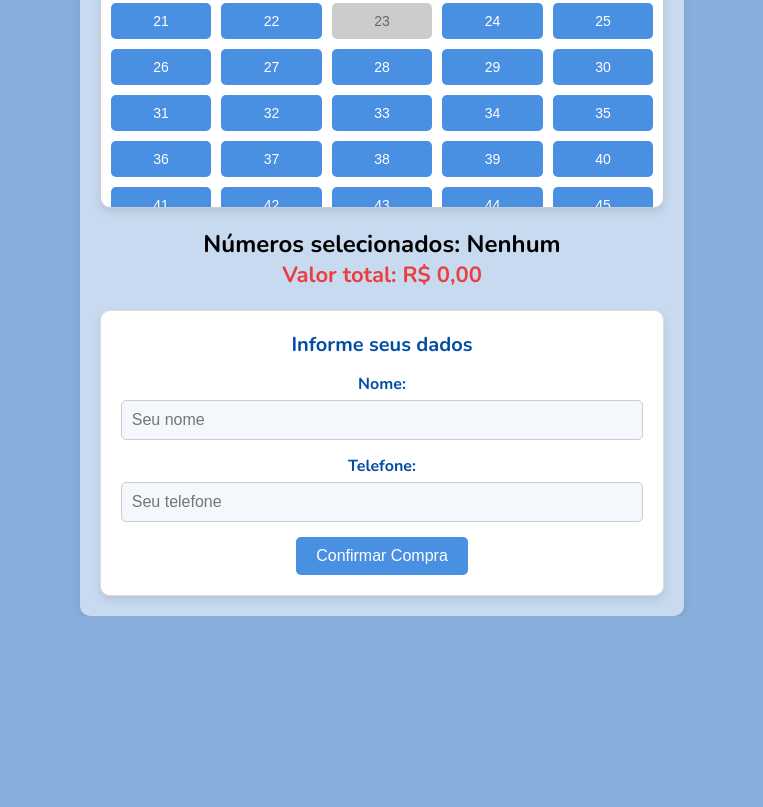
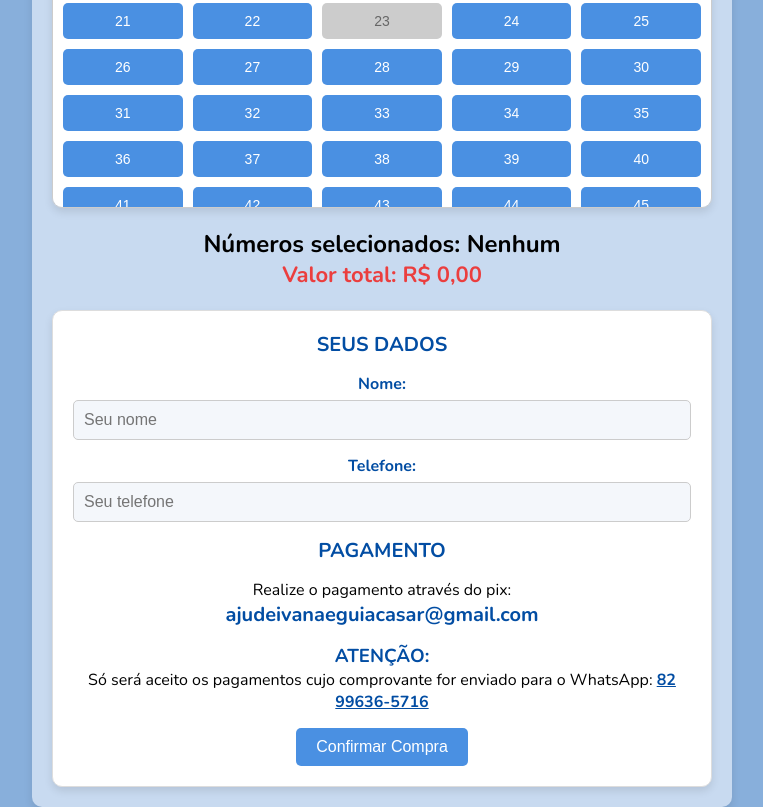
Before and after one commit to MelrickDavison/rifa-gincana, a plain HTML site: page index.html in a window 1280 px wide. Shown: the part 392-1199 px from the top of the page, without its empty margins (258-1021 px from the left). Before the commit the page ends 1008 px from the top, so only its background shows below. Drawn offline with nearby package versions, Linux system fonts and the light colour scheme.

Commit message:
Adicionando aviso de Pagamento

```diff
--- a/index.html
+++ b/index.html
@@ -36,7 +36,7 @@
         <h3 id="valorTotal">Valor total: R$ 0,00</h3>
 
         <form id="formCompra">
-            <h2>Informe seus dados</h2>
+            <h2>SEUS DADOS</h2>
             <div class="form-group">
                 <label for="nome">Nome:</label>
                 <input type="text" id="nome" name="nome" placeholder="Seu nome" required>
@@ -47,7 +47,15 @@
                 <input type="tel" id="telefone" name="telefone" placeholder="Seu telefone" required>
             </div>
 
-            <button type="submit">Confirmar Compra</button>
+            <h2>PAGAMENTO</h2>
+            <p>Realize o pagamento através do pix:</p>
+            <h2>ajudeivanaeguiacasar@gmail.com</h2>
+            <div class="avisoPagamento">
+                <h3 style="color: #024da3;">ATENÇÃO:</h3>
+                <p>Só será aceito os pagamentos cujo comprovante for enviado para o WhatsApp: <u style="color: #024da3; font-weight: 700;">82 99636-5716</u> </p>
+            </div>
+
+            <button type="submit" onclick="confirmarPagamento()">Confirmar Compra</button>
         </form>
     </div>
     </div>
--- a/style.css
+++ b/style.css
@@ -119,6 +119,11 @@ form h2 {
     margin-bottom: 15px;
 }
 
+.avisoPagamento {
+    margin-top: 15px;
+    margin-bottom: 15px;
+}
+
 label {
     display: block;
     margin-bottom: 5px;
```
